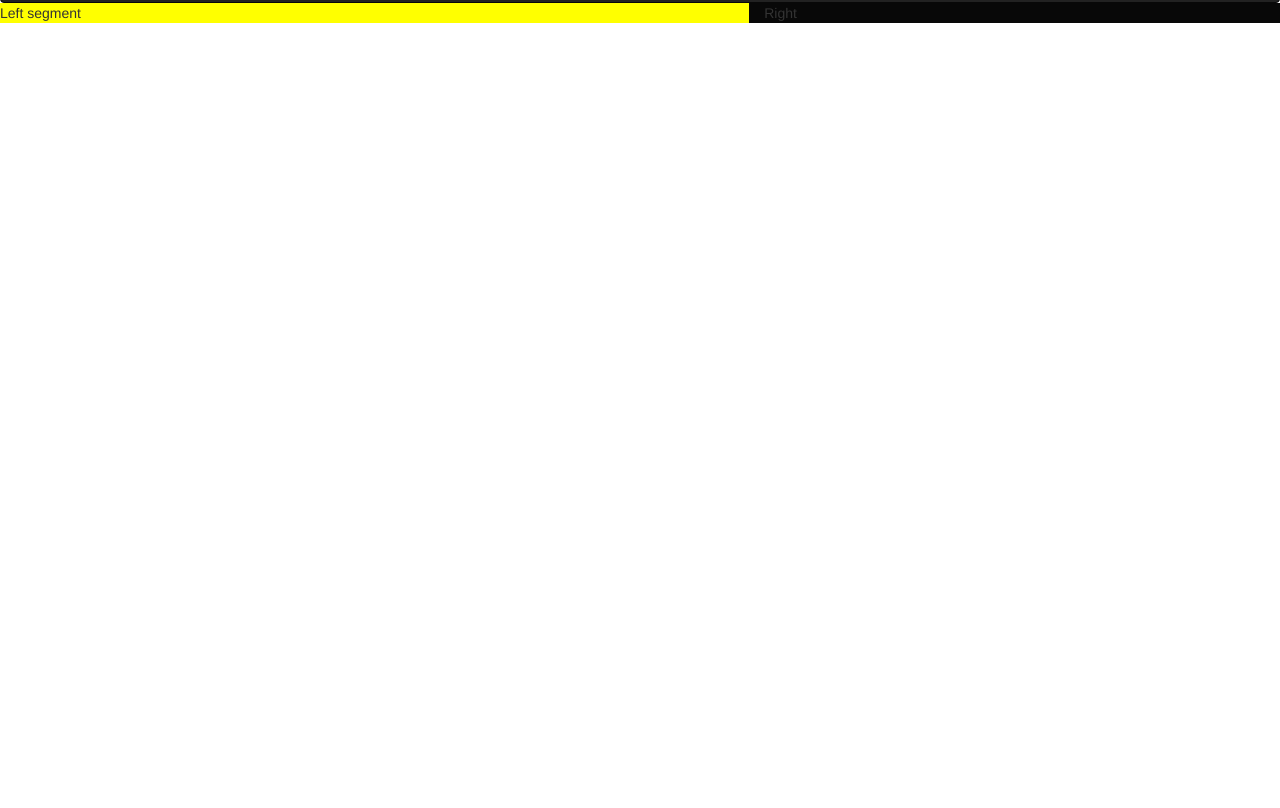
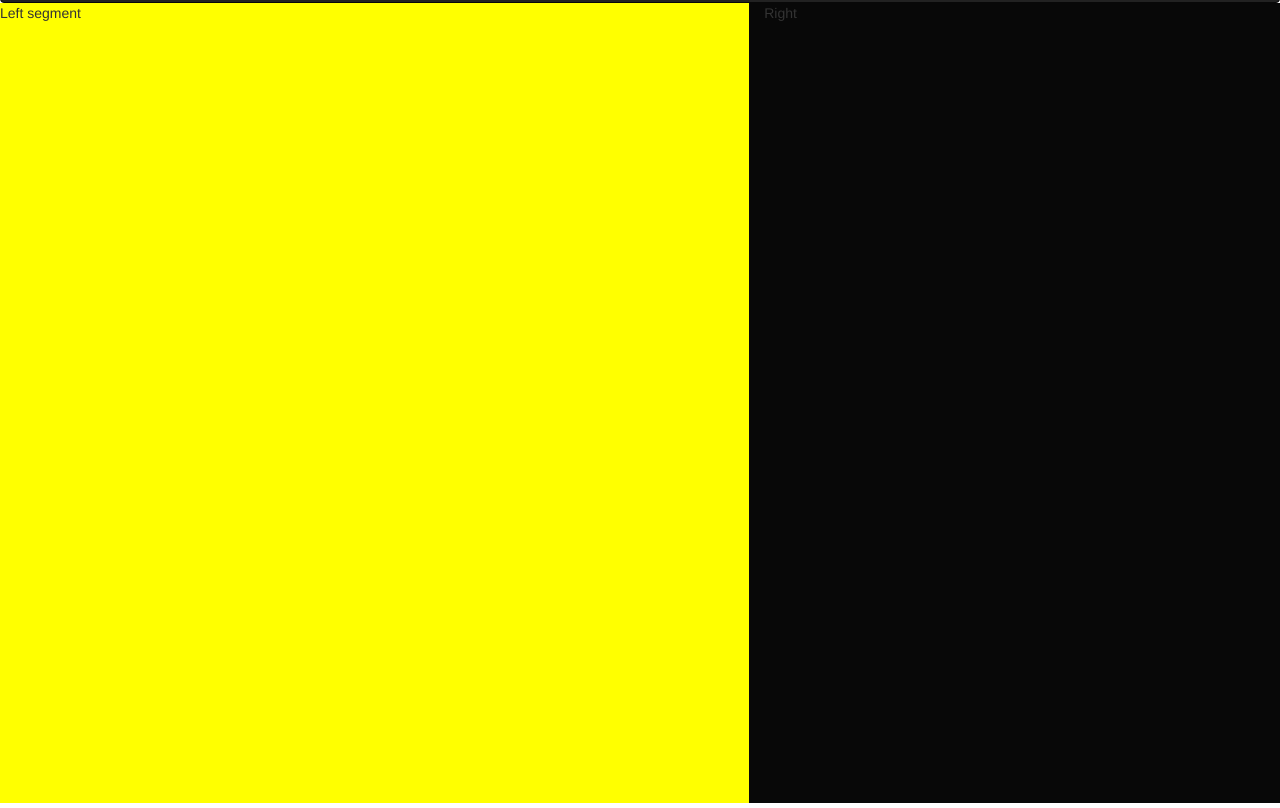
Before and after one commit to aviadhahami/como, a website: page app/index.html in a window 1280 px wide. Shown: the part 73-881 px from the top of the page. Before the commit the page ends 800 px from the top, so only its background shows below. Drawn offline with nearby package versions, Linux system fonts and the light colour scheme; some packages are replaced by stand-ins of ours; files that its build step writes are made by us from their sources.

Commit message:
:nail_care: Done dividing the screen

```diff
--- a/app/index.html
+++ b/app/index.html
@@ -41,8 +41,8 @@
     </div>
 </div>
 
-<div class="container container-override">
-    <div ng-view="" ng-cloak></div>
+<div class="container container-override height-100">
+    <div class="height-100" ng-view="" ng-cloak></div>
 </div>
 
 
--- a/app/styles/main.css
+++ b/app/styles/main.css
@@ -1,5 +1,13 @@
 /*FONT REQ*/
 @import 'https://fonts.googleapis.com/css?family=Roboto:300,400,500';
+
+/*DOM bound css*/
+body, html {
+    height:100%;
+}
+.height-100{
+    height:100%;
+}
 
 /*CUSTOM STYLE*/
 .width-100{
--- a/app/views/main.html
+++ b/app/views/main.html
@@ -1,8 +1,8 @@
-<div class="row">
-    <div class="col-md-7" style="background-color: yellow">
+<div class="row height-100">
+    <div class="col-md-7 height-100" style="background-color: yellow;">
         Left segment
     </div>
-    <div class="col-md-5" style="background-color: #080808">
+    <div class="col-md-5 height-100" style="background-color: #080808">
         Right
     </div>
 </div>
```
